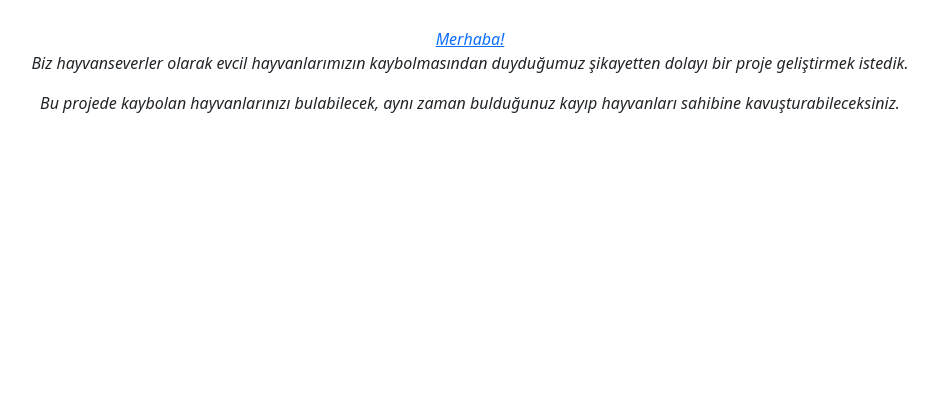
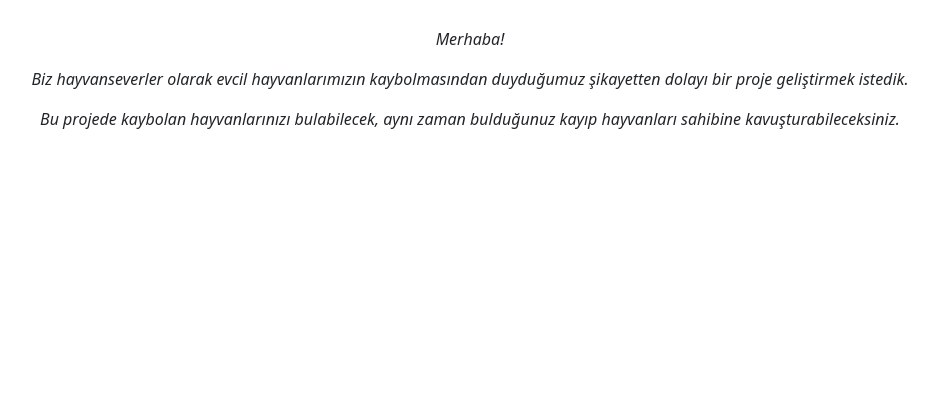
Before and after one commit to murtazacicioglu/Python, a Django app: page /about/ in a window 1280 px wide. Shown: the part 358-778 px from the top of the page, without its empty margins (170-1108 px from the left). Run offline with Django 4.2, Linux system fonts and the light colour scheme.

Commit message:
Update about.html

```diff
--- a/22-23 Proje/4. Grup/todoproject/todo_app/templates/todo_app/about.html
+++ b/22-23 Proje/4. Grup/todoproject/todo_app/templates/todo_app/about.html
@@ -38,7 +38,7 @@
     <br>
     <div style="text-align: center">
 
-        <a class="fst-italic">Merhaba! </a>
+        <p class="fst-italic">Merhaba! </p>
         <p class="fst-italic">Biz hayvanseverler olarak evcil hayvanlarımızın kaybolmasından duyduğumuz şikayetten dolayı bir proje geliştirmek istedik.</p>
         <p class="fst-italic">Bu projede kaybolan hayvanlarınızı bulabilecek, aynı zaman bulduğunuz kayıp hayvanları sahibine kavuşturabileceksiniz.</p>
     </div>
```
